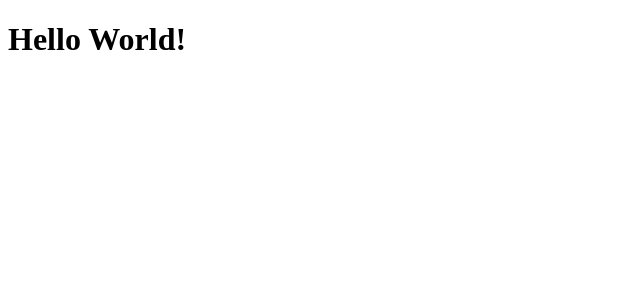
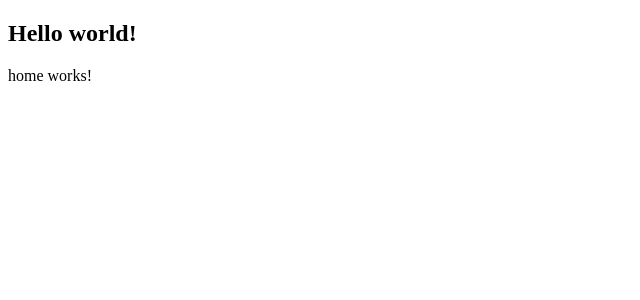
Before and after one commit to ganleydeveloper/ganleydeveloper.github.io, an Angular app in the folder budgeting-app/: page / in a window 1280 px wide. Shown: the top 300 px of the page, without its empty margins (0-640 px from the left). Built offline with nearby package versions, Linux system fonts and the light colour scheme.

Commit message:
Testing Pages build

```diff
--- a/budgeting-app/src/app/app.html
+++ b/budgeting-app/src/app/app.html
@@ -1,2 +1,5 @@
-<h1>Hello World!</h1>
+<main>
+    <h2>Hello world!</h2>
+    <app-home />
+</main>
 <router-outlet />
--- a/budgeting-app/src/styles.css
+++ b/budgeting-app/src/styles.css
@@ -1 +1,14 @@
 /* You can add global styles to this file, and also import other style files */
+:root {
+  --primary-color: #605dc8;
+  --secondary-color: #8b89e6;
+  --accent-color: #e8e7fa;
+  --shadow-color: #e8e8e8;
+}
+button.primary {
+  padding: 10px;
+  border: solid 1px var(--primary-color);
+  background: var(--primary-color);
+  color: white;
+  border-radius: 8px;
+}
```
Also changed, not shown: 1 other file (tests, documents, lock files or other folders).
